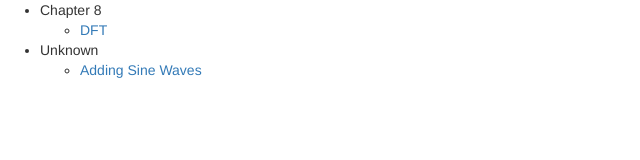
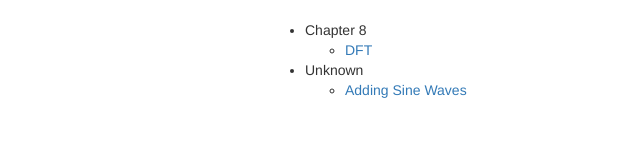
Before and after one commit to taylorjg/DspPlayground, a website built with webpack: page client/index.html in a window 1280 px wide. Shown: the whole page, without its empty margins (0-640 px from the left). Built offline with nearby package versions, Linux system fonts and the light colour scheme.

Commit message:
Add container/row to main index page

```diff
--- a/client/index.html
+++ b/client/index.html
@@ -12,6 +12,9 @@
 </head>
 
 <body>
+    <div class="container">
+        <div class="row">
+            <div class="col-md-offset-2 col-md-8">
                 <ul>
                     <!-- <li>Chapter 6</li>
                     <ul>
@@ -38,6 +41,9 @@
                         </li>
                     </ul>
                 </ul>
+            </div>
+        </div>
+    </div>
 </body>
 
 </html>
```
Lines whose indentation alone changed are shown as unchanged.
